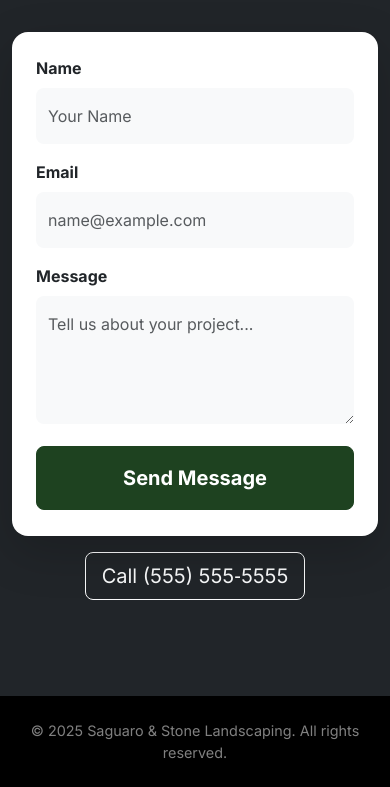
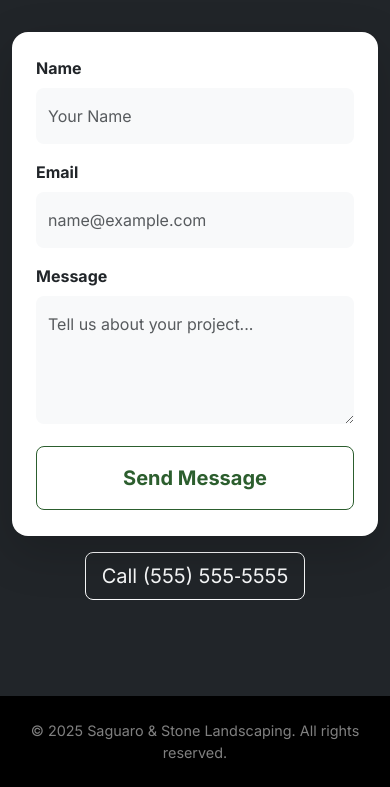
Before and after one commit to timbocf/ls-sample-statichtml, a plain HTML site: page index.htm in a window 390 px wide. In both pictures the pointer is over the button "Send Message". Shown: the part 2741-3528 px from the top of the page. Drawn offline with nearby package versions, Linux system fonts and the light colour scheme.

```diff
--- a/styles.css
+++ b/styles.css
@@ -141,6 +141,19 @@ h1, h2, h3, h4, h5, h6 {
     background: var(--dark-color);
 }
 
+/* Contact form button: swap background and text colors on hover */
+#contact .btn-primary {
+    transition: background-color 0.25s ease, color 0.25s ease, transform 0.15s ease;
+}
+
+#contact .btn-primary:hover,
+#contact .btn-primary:focus {
+    background-color: #ffffff;
+    color: var(--primary-color);
+    border-color: var(--primary-color);
+    transform: translateY(-2px);
+}
+
 .form-control {
     border-radius: 0.5rem;
 }
```
